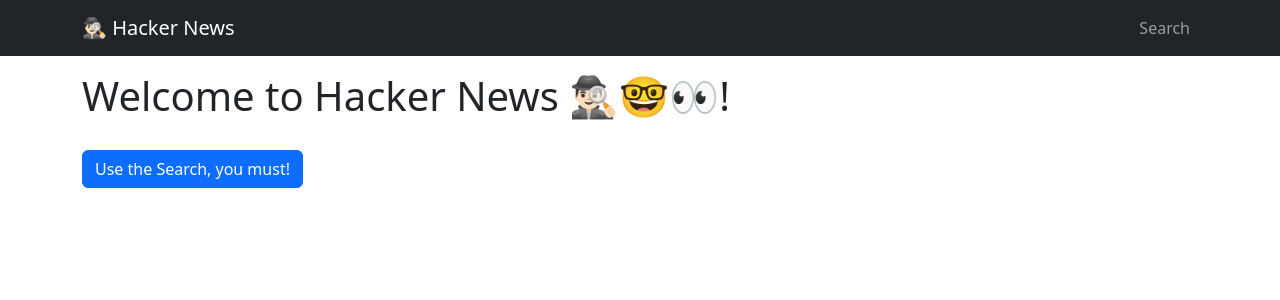
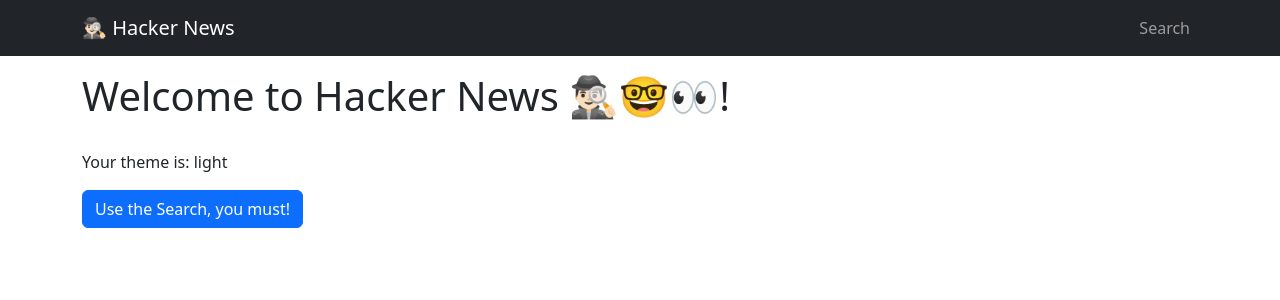
Before and after one commit to drblue/fed22-javascript-2, a React (Vite) app in the folder 07-hackernews/: page / in a window 1280 px wide. Shown: the top 300 px of the page. Built offline with nearby package versions, Linux system fonts and the light colour scheme.

Commit message:
Added a Theme Context along with a ThemeContextProvider. Also consumed Context from HomePage.

```diff
--- /dev/null
+++ b/07-hackernews/src/contexts/ThemeContextProvider.tsx
@@ -0,0 +1,23 @@
+import { createContext, useState } from 'react'
+
+type ThemeContextType = "light" | "dark"
+
+// This creates the actual context and sets the context's initial/default value
+export const ThemeContext = createContext<ThemeContextType>("light")
+
+interface IProps {
+	children: React.ReactNode
+}
+
+// This allows us to wrap <App /> and provide the theme to our children and grandchildren etc.
+const ThemeContextProvider: React.FC<IProps> = ({ children }) => {
+	const [theme, setTheme] = useState<ThemeContextType>("light")
+
+	return (
+		<ThemeContext.Provider value={theme}>
+			{children}
+		</ThemeContext.Provider>
+	)
+}
+
+export default ThemeContextProvider
--- a/07-hackernews/src/main.tsx
+++ b/07-hackernews/src/main.tsx
@@ -1,12 +1,17 @@
 import React from 'react'
 import ReactDOM from 'react-dom/client'
 import { BrowserRouter } from 'react-router-dom'
+import ThemeContextProvider from './contexts/ThemeContextProvider.tsx'
 import App from './App.tsx'
 
 ReactDOM.createRoot(document.getElementById('root') as HTMLElement).render(
 	<React.StrictMode>
+
 		<BrowserRouter>
-			<App />
+			<ThemeContextProvider>
+				<App />
+			</ThemeContextProvider>
 		</BrowserRouter>
+
 	</React.StrictMode>,
 )
--- a/07-hackernews/src/pages/HomePage.tsx
+++ b/07-hackernews/src/pages/HomePage.tsx
@@ -1,10 +1,16 @@
+import { useContext } from 'react'
 import Button from 'react-bootstrap/Button'
 import { Link } from 'react-router-dom'
+import { ThemeContext } from '../contexts/ThemeContextProvider'
 
 const HomePage = () => {
+	const theme = useContext(ThemeContext)
+
 	return (
 		<>
 			<h1>Welcome to Hacker News 🕵🏻‍♂️🤓👀!</h1>
+
+			<p>Your theme is: {theme}</p>
 
 			<Link to="/search">
 				<Button variant="primary">Use the Search, you must!</Button>
```
